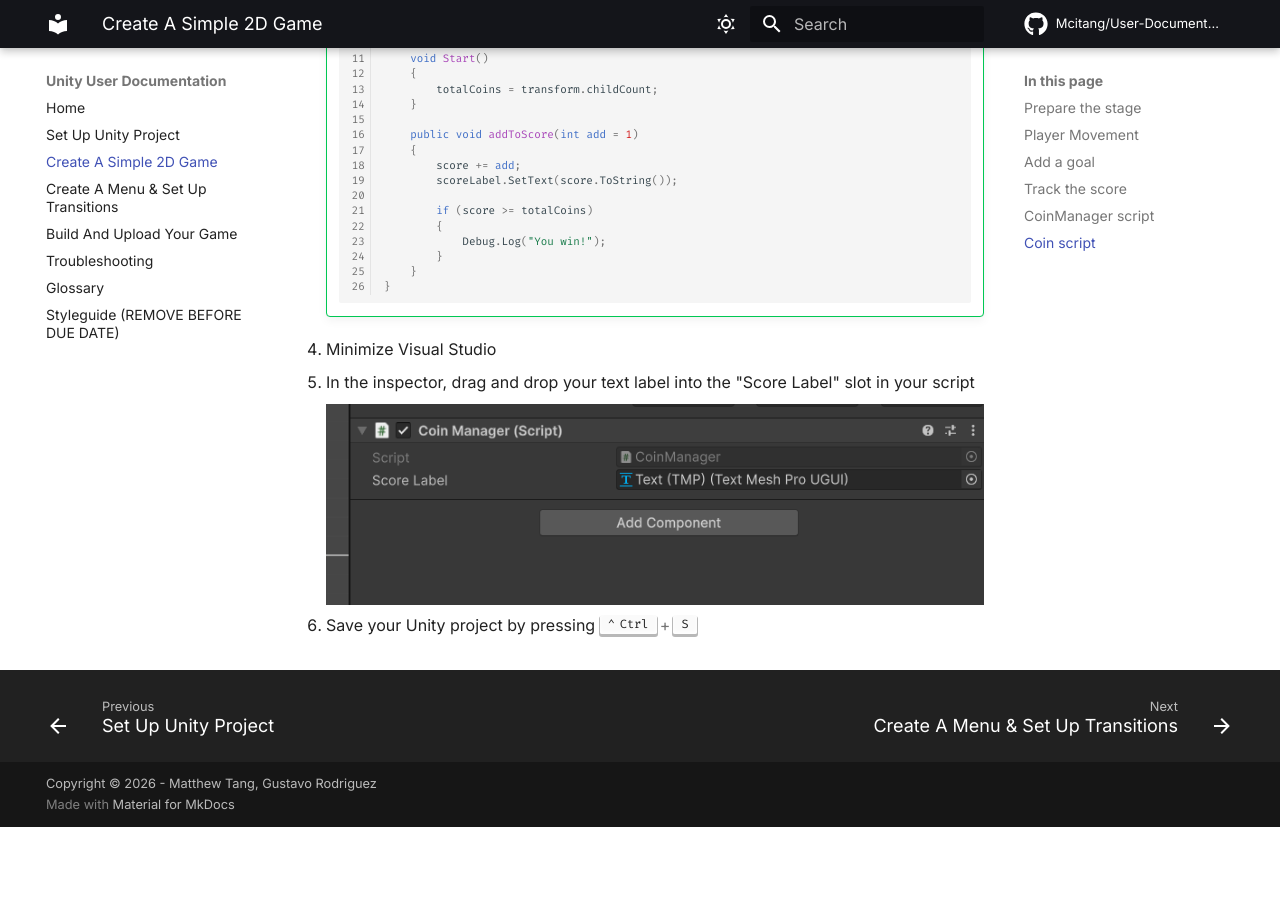
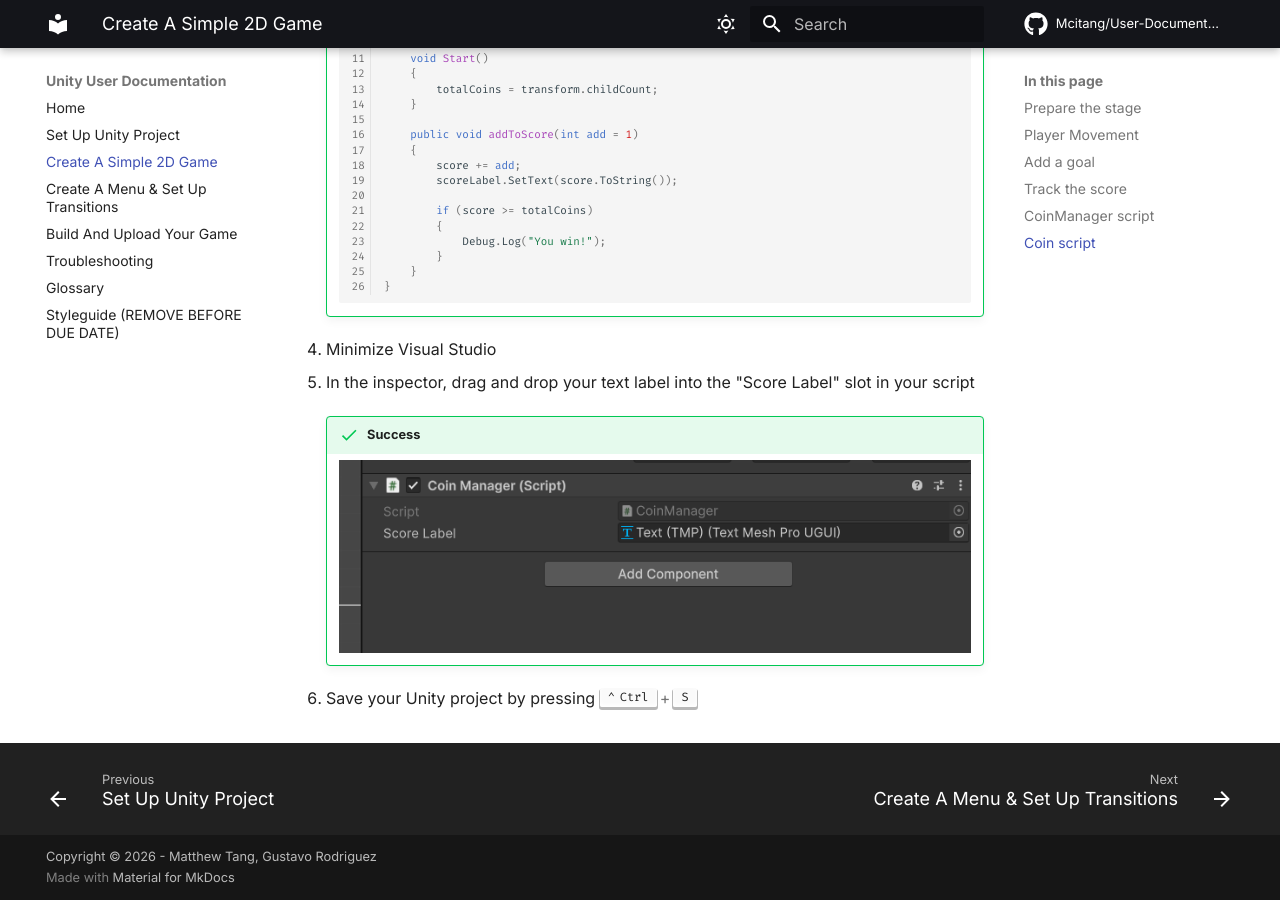
Before and after one commit to Mcitang/User-Documentation, an MkDocs documentation site: the page built from docs/make-game.md, in a window 1280 px wide and 900 px high, scrolled down 15510 px. Built offline with MkDocs 1.6.1 and Material for MkDocs 9.7.7, drawn with Linux system fonts in a browser that asks for light colours; emoji names are drawn with the system emoji font; comment, search, counter and statistics services are not loaded; before the commit the page ends 16337 px from its top, so only the background shows below that.

Commit message:
Wrap examples in success blocks

```diff
--- a/docs/make-game.md
+++ b/docs/make-game.md
@@ -583,7 +583,9 @@ Now your game can be won! Let's update the UI to show the score.
 
 1. In the inspector, drag and drop your text label into the "Score Label" slot in your script
 
-    ![Score Label variable][score-label-image]{ .center }
+
+    !!! success
+        ![Score Label variable][score-label-image]{ .center }
 
 1. Save your Unity project by pressing ++ctrl+s++
 
```
